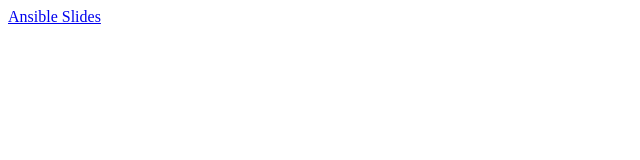
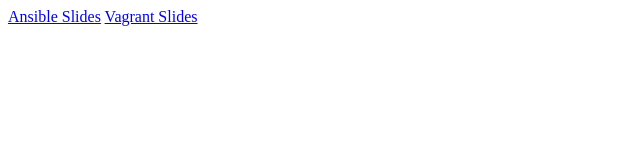
Before and after one commit to cgoeller/cgoeller.github.io, a plain HTML site: page index.html in a window 1280 px wide. Shown: the whole page, without its empty margins (0-640 px from the left). Drawn offline with Linux system fonts and the light colour scheme.

Commit message:
Update index.html

```diff
--- a/index.html
+++ b/index.html
@@ -5,5 +5,6 @@
 	</head>
 <body>
 	<a href="ansible-slides/index.html">Ansible Slides</a>
+	<a href="vagrant-slides/index.html">Vagrant Slides</a>
 </body>
 </html>
```
